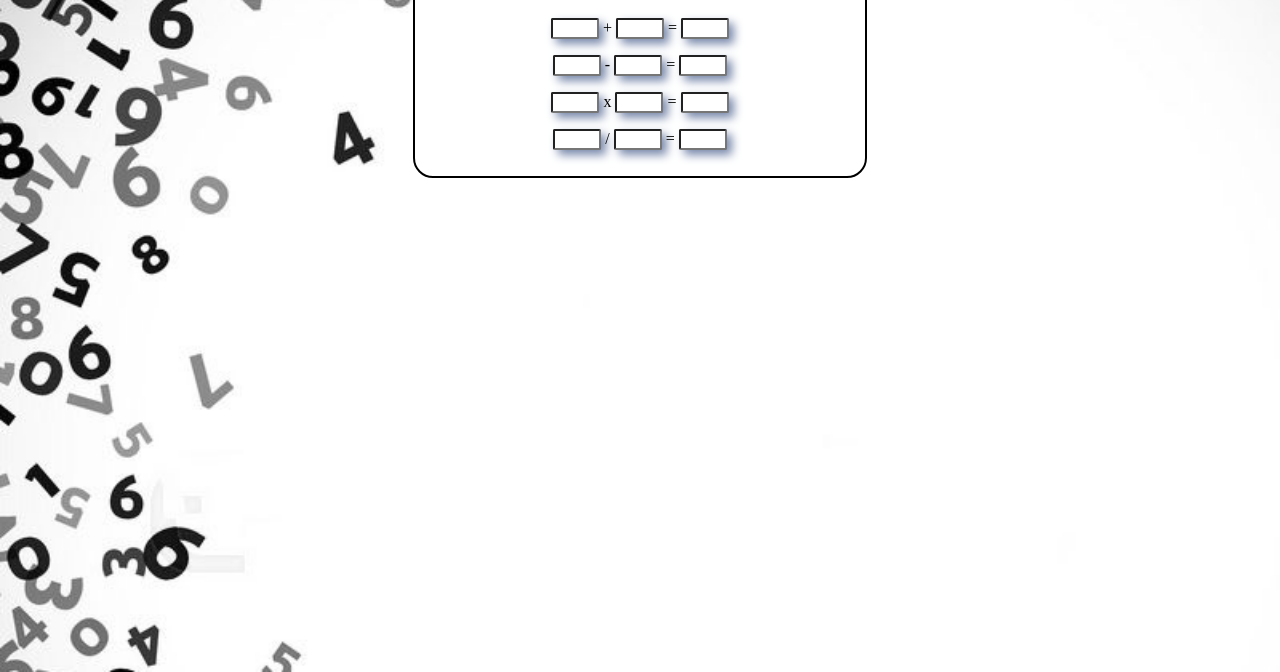
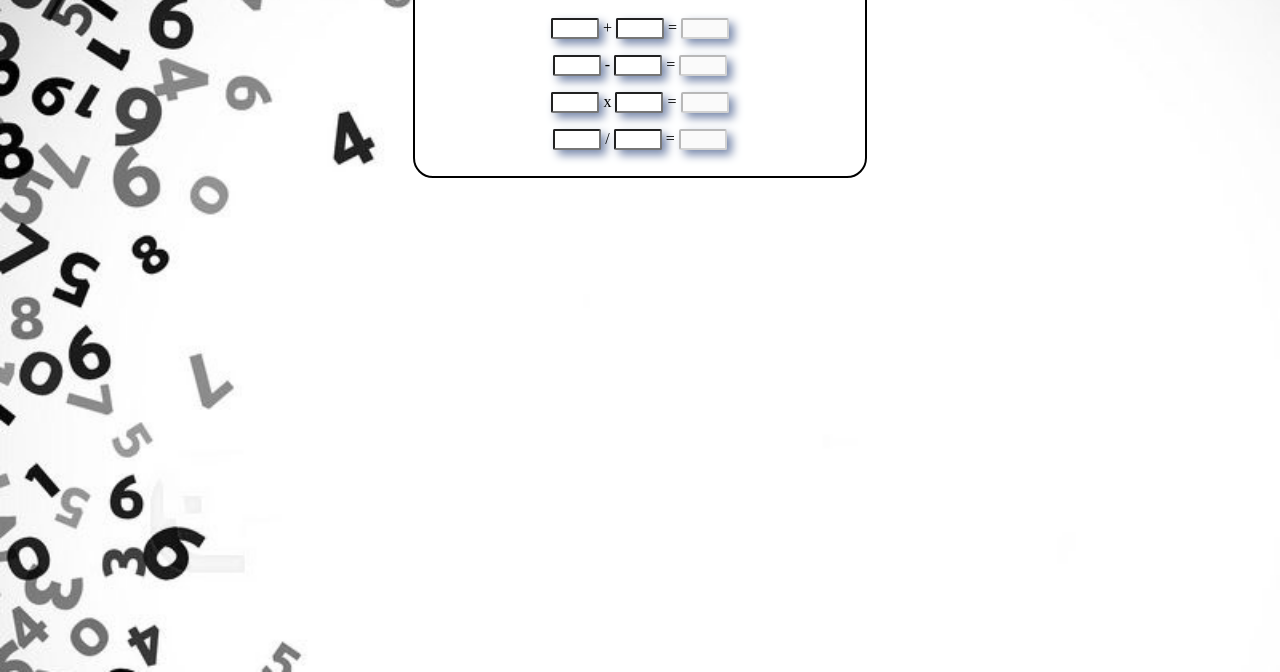
Before and after one commit to UCC-LabCompu2/ejercicios2024-NicolasBono, a plain HTML site: page Ejercicios-JavaScript/operacionesMatematicas.html in a window 1280 px wide. Shown: the part 128-800 px from the top of the page. Drawn offline with Linux system fonts and the light colour scheme; a web font is replaced by a local one.

Commit message:
ejerciciosjava

```diff
--- a/Ejercicios-JavaScript/misFunciones.js
+++ b/Ejercicios-JavaScript/misFunciones.js
@@ -9,15 +9,15 @@ let convertirunidades=(nombre, valor)=>{
     let metro,yarda,pie,pulgada;
     if (isNaN(valor)) {
         alert("el valor ingresado no es correcto ")
-        metro="";
-        pie="";
-        yarda="";
-        pulgada="";
+        metro= "";
+        pie= "";
+        yarda= "";
+        pulgada= "";
     } else if (nombre === "metro") {
-        metro=valor;
-        pulgada=valor * 39.3701;
-        pie = valor * 3.28084;
-        yarda= valor * 1.09361;
+        metro= valor;
+        pulgada= valor* 39.3701;
+        pie = valor* 3.28084;
+        yarda= valor* 1.09361;
     } else if (nombre === "pulgada") {
         pulgada=valor;
         metro= valor * 0.0254;
@@ -60,3 +60,24 @@ let mostrarocultar=(valor)=>{
         document.getElementById("unDiv").style.display='none';
     }
 }
+let suma=() => {
+    const s1=Number(document.getElementById("nums1").value);
+    const s2=Number(document.getElementById("nums2").value);
+    document.getElementById("totalS").value=s1+s2;
+}
+let resta=() => {
+    const s1=Number(document.getElementById("numr1").value);
+    const s2=Number(document.getElementById("numr2").value);
+    document.getElementById("totalR").value=s1-s2;
+}
+let multiplicar=() => {
+    const s1=Number(document.getElementById("numm1").value);
+    const s2=Number(document.getElementById("numm2").value);
+    document.getElementById("totalM").value=s1*s2;
+}
+
+let division=() => {
+    const s1=Number(document.getElementById("numd1").value);
+    const s2=Number(document.getElementById("numd2").value);
+    document.getElementById("totalD").value=s1/s2;
+}
--- a/Ejercicios-JavaScript/operacionesMatematicas.html
+++ b/Ejercicios-JavaScript/operacionesMatematicas.html
@@ -13,32 +13,32 @@
     <h1>Operaciones Matemáticas</h1>
     <form class="operacionesMat">
         <p>
-            <input id="nums1" type="text" name="sum_num1">
+            <input id="nums1" type="text" name="sum_num1" onchange="suma()">
             +
-            <input id="nums2" type="text" name="sum_num2">
+            <input id="nums2" type="text" name="sum_num2"onchange="suma()">
             =
-            <input id="totalS" type="text" name="sum_total">
+            <input id="totalS" type="text" name="sum_total" disabled>
         </p>
         <p>
-            <input id="numr1" type="text" name="res_num1">
+            <input id="numr1" type="text" name="res_num1"onchange="resta()">
             -
-            <input id="numr2" type="text" name="res_num2">
+            <input id="numr2" type="text" name="res_num2"onchange="resta()">
             =
-            <input id="totalR" type="text" name="res_total">
+            <input id="totalR" type="text" name="res_total" disabled>
         </p>
         <p>
-            <input id="numm1" type="text" name="mul_num1">
+            <input id="numm1" type="text" name="mul_num1"onchange="multiplicar()">
             x
-            <input id="numm2" type="text" name="mul_num2">
+            <input id="numm2" type="text" name="mul_num2"onchange="multiplicar()">
             =
-            <input id="totalM" type="text" name="mul_total">
+            <input id="totalM" type="text" name="mul_total" disabled>
         </p>
         <p>
-            <input id="numd1" type="text" name="div_num1">
+            <input id="numd1" type="text" name="div_num1"onchange="division()">
             /
-            <input id="numd2" type="text" name="div_num2">
+            <input id="numd2" type="text" name="div_num2"onchange="division()">
             =
-            <input id="totalD" type="text" name="div_total">
+            <input id="totalD" type="text" name="div_total" disabled>
         </p>
     </form>
 </div>
```
